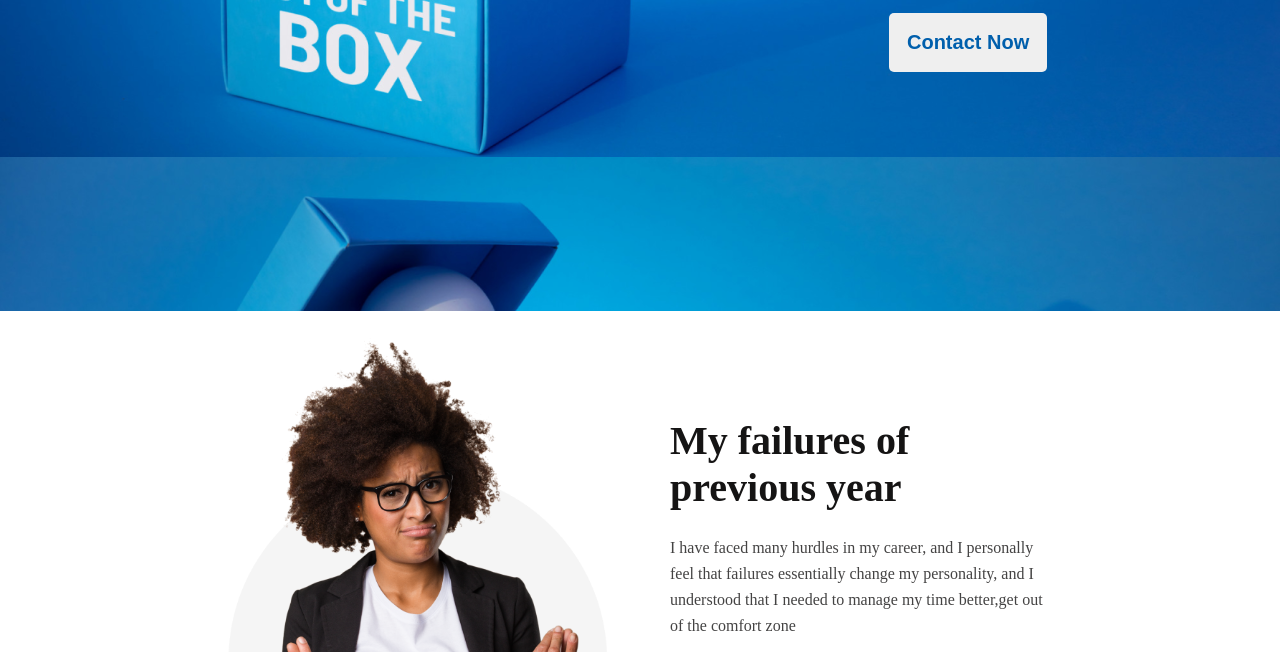
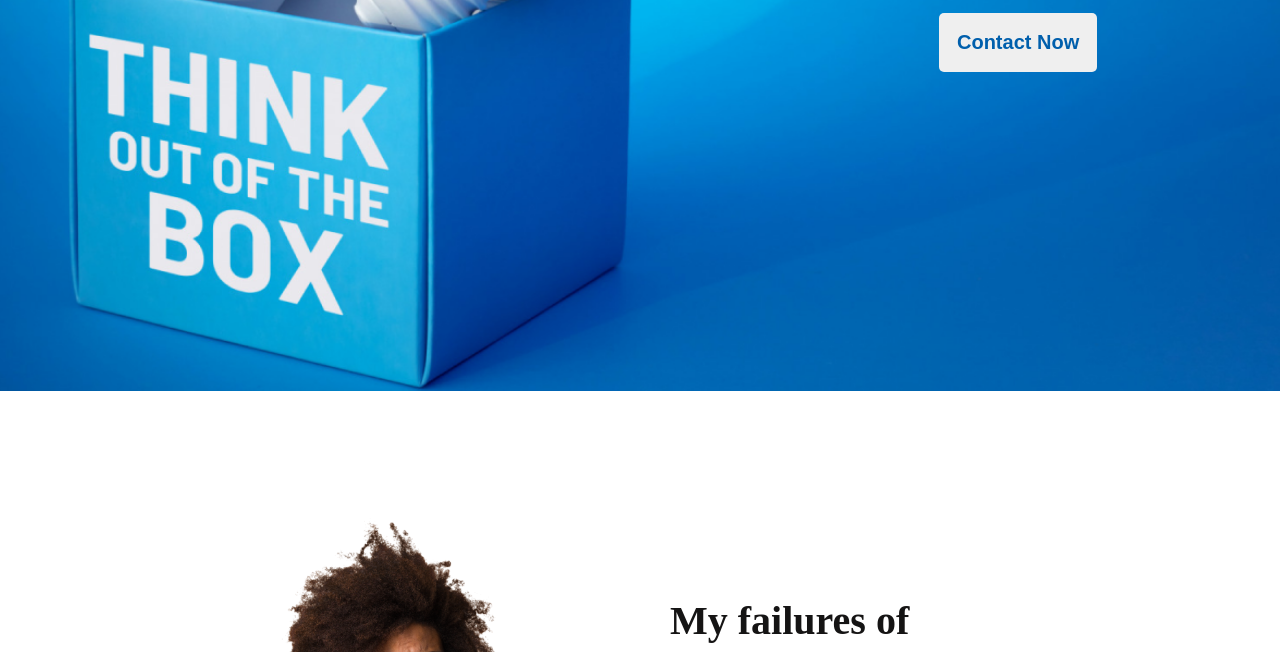
Before and after one commit to ForhadRoben/new-year-new-me-project-using-HTML-CSS, a plain HTML site: page index.html in a window 1280 px wide. Shown: the part 489-1141 px from the top of the page. Drawn offline with Linux system fonts and the light colour scheme.

Commit message:
banner's background image modified

```diff
--- a/index.html
+++ b/index.html
@@ -16,12 +16,15 @@
 
 <body>
     <!-- header section and banner design -->
-    <header class="banner-design">
-        <div class="banner-description">
-            <h1>All Thinks Are<br>Possible If You<br>believe</h1>
-            <p>Thinking outside the box is a metaphor that means to think differently,<br> unconventionally, or from a
-                new perspective. The phrase also often <br>refers to novel or creative thinking.</p>
-            <button class="banner-btn">Contact Now</button>
+    <header class="banner">
+        <div class="banner-design">
+            <div class="banner-description">
+                <h1>All Thinks Are<br>Possible If You<br>believe</h1>
+                <p>Thinking outside the box is a metaphor that means to think differently,<br> unconventionally, or from
+                    a
+                    new perspective. The phrase also often <br>refers to novel or creative thinking.</p>
+                <button class="banner-btn">Contact Now</button>
+            </div>
         </div>
     </header>
     <main>
--- a/styles/style.css
+++ b/styles/style.css
@@ -34,20 +34,22 @@ section {
 /* common style end */
 
 /* header section start */
+
 .banner-design {
-
-    height: 100vh;
+    height: 110vh;
     width: 100%;
+    margin-bottom: 100px;
     background-image: url(../images/banner/banner3.png);
-    background-size: contain;
-    /* position: relative; */
+    background-position: center;
+    background-size: cover;
+    background-repeat: no-repeat;
 
 }
 
 .banner-description {
     position: absolute;
     top: 180px;
-    right: 230px;
+    right: 180px;
 }
 
 .banner-design h1 {
@@ -94,7 +96,6 @@ section {
 
 .previous-yr-text-description {
     width: 50%;
-    /* border: 1px solid red; */
     padding: 30px;
 }
 
@@ -107,6 +108,7 @@ section {
 }
 
 /* previous year section end */
+
 /* New Year celebration bonus section with flexbox start */
 .flex-card {
     height: 50vh;
@@ -174,8 +176,6 @@ h4 {
     display: flex;
     flex-direction: column;
     padding-top: 16px;
-    /* border: 1px solid red; */
-    /* justify-content: center; */
     align-items: center;
     margin-left: 20px;
     box-shadow: 10px 10px 5px lightgray;
```
